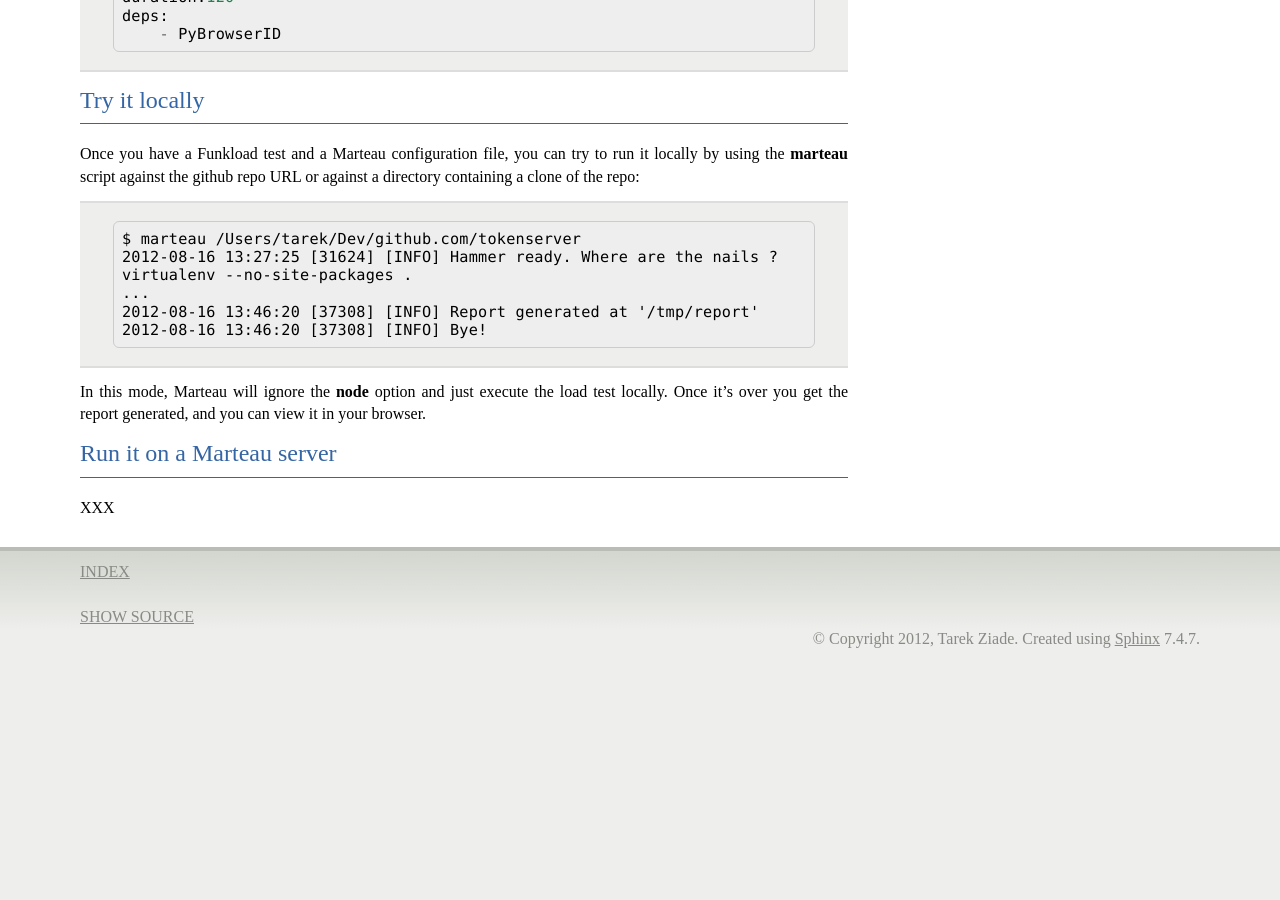
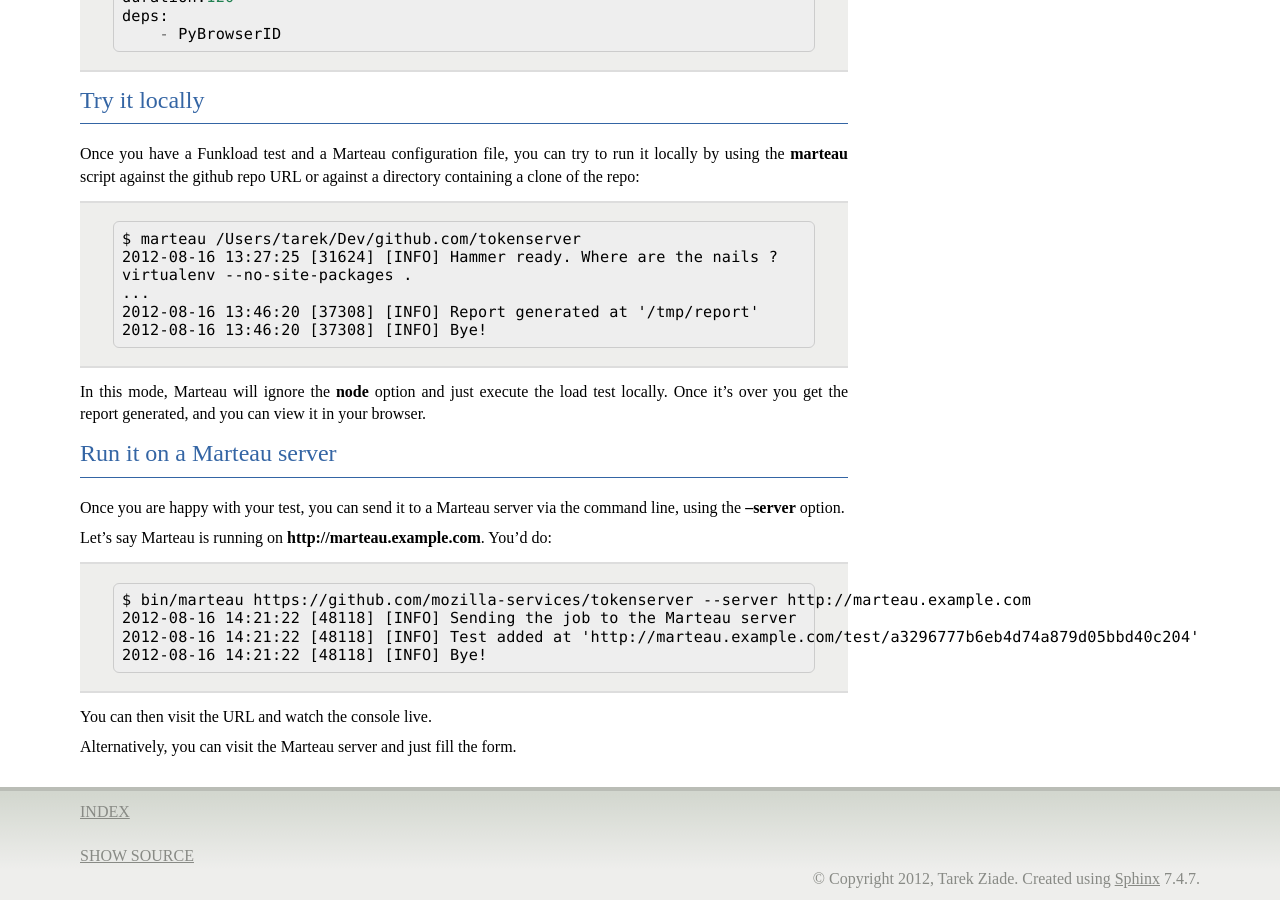
Before and after one commit to mozilla-services/marteau, a Sphinx documentation site: the page built from marteau/docs/source/index.rst, in a window 1280 px wide and 900 px high, scrolled down 1543 px. Built offline with Sphinx 7.4.7, drawn with Linux system fonts in a browser that asks for light colours; some web fonts are replaced; before the commit the page ends 2204 px from its top, so only the background shows below that.

Commit message:
added the --server option + its doc

```diff
--- a/marteau/docs/source/index.rst
+++ b/marteau/docs/source/index.rst
@@ -97,8 +97,19 @@ test locally. Once it's over you get the report generated, and you can view
 it in your browser.
 
 
-
 Run it on a Marteau server
 --------------------------
 
-XXX
+Once you are happy with your test, you can send it to a Marteau server via
+the command line, using the **--server** option.
+
+Let's say Marteau is running on **http://marteau.example.com**. You'd do::
+
+    $ bin/marteau https://github.com/mozilla-services/tokenserver --server http://marteau.example.com
+    2012-08-16 14:21:22 [48118] [INFO] Sending the job to the Marteau server
+    2012-08-16 14:21:22 [48118] [INFO] Test added at 'http://marteau.example.com/test/a3296777b6eb4d74a879d05bbd40c204'
+    2012-08-16 14:21:22 [48118] [INFO] Bye!
+
+You can then visit the URL and watch the console live.
+
+Alternatively, you can visit the Marteau server and just fill the form.
```
Also changed, not shown: 5 other files.
